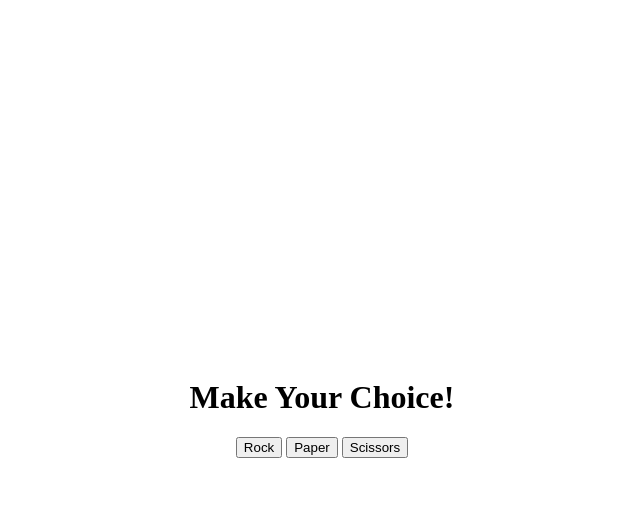
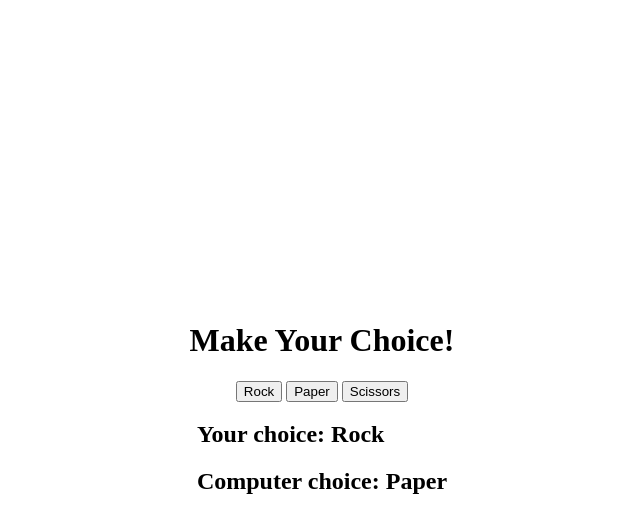
Before and after one commit to dthackray/rps, a plain HTML site: page index.html in a window 1280 px wide. Both pictures are taken after a click on the button "Rock". Shown: the whole page, without its empty margins (318-958 px from the left). Drawn offline with Linux system fonts and the light colour scheme.

Commit message:
Add result to computer choice HTML

```diff
--- a/index.html
+++ b/index.html
@@ -15,6 +15,10 @@
             <button id="paper">Paper</button>
             <button id="scissors">Scissors</button>
         </div>
+        <div class="choices">
+            <h2 id="userChoice">Your choice: </h2>
+            <h2 id="computerChoice">Computer choice: </h2>
+        </div>
     </div>
     <script src="./script.js"></script>
 </body>
--- a/script.js
+++ b/script.js
@@ -1,10 +1,14 @@
 function computerPlay() {
     const choiceNum = Math.floor(Math.random() * 3) + 1
+    computerChoice.textContent  = "Computer choice:"
     if (choiceNum === 1) {
+        computerChoice.textContent += " Rock"
         return "Rock"
     } else if (choiceNum === 2) {
+        computerChoice.textContent += " Paper"
         return "Paper"
     } else {
+        computerChoice.textContent += " Scissors"
         return "Scissors"
     }
 }
@@ -52,16 +56,21 @@ function game() {
 const rockBtn = document.getElementById("rock")
 const paperBtn = document.getElementById("paper")
 const scissorsBtn = document.getElementById("scissors")
+const userChoice = document.getElementById("userChoice")
+const computerChoice = document.getElementById("computerChoice")
 
 rockBtn.addEventListener('click', () => {
+    userChoice.textContent += " Rock"
     playRound("rock", computerPlay())
   });
 
 paperBtn.addEventListener('click', () => {
+    userChoice.textContent += " Paper"
     playRound("paper", computerPlay())
   });
 
 scissorsBtn.addEventListener('click', () => {
+    userChoice.textContent += " Scissors"
     playRound("scissors", computerPlay())
   });
 
```
